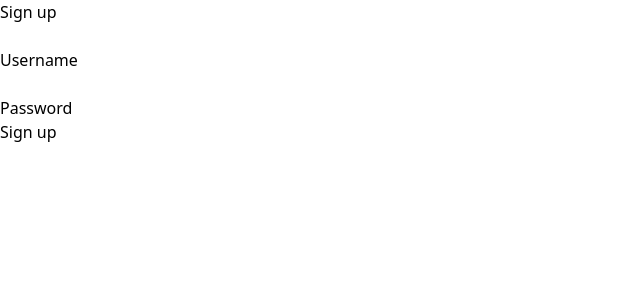
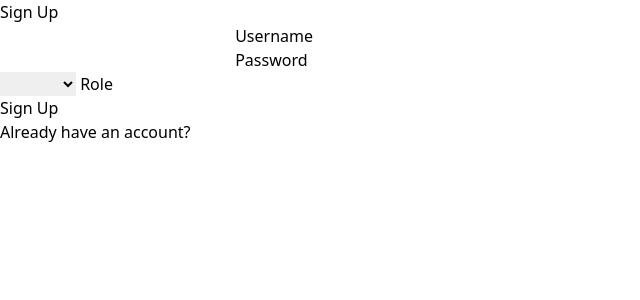
Before and after one commit to Mohamed-Abdelfattah/epfl-final-project, a Flask app: page /signup in a window 1280 px wide. Shown: the top 300 px of the page, without its empty margins (0-640 px from the left). Run offline with Flask 3, Linux system fonts and the light colour scheme; style sheets or scripts are compiled from the project's sources.

Commit message:
commit with daily updates

```diff
--- a/flask-server/main.py
+++ b/flask-server/main.py
@@ -1,9 +1,68 @@
-from flask import Flask,send_from_directory,render_template, request, redirect, url_for
+from flask import Flask,send_from_directory,render_template, request, redirect, url_for,session,jsonify
 import os
+from  hashlib import sha256
+from random import randint
 
 app = Flask(__name__, static_folder="../client/dist")
 
 
+if __name__ == "__main__":
+    app.run(debug=True)
+
+
+
+# Login Page
+@app.route('/login', methods=['GET', 'POST'])
+def login():
+    error = None
+    if request.method == 'POST':
+        # Handle login logic
+        user_name = request.form['username']
+        password = request.form['password']
+        user = validate_credentials(user_name, password)
+        # save the user id and role in the session if the user exists
+        if user['exists']:
+            session['user_id'] = user['id']
+            session['user_role'] = user['role']
+            # redirect to the Dashboard page
+            return redirect(url_for('/dashboard'))
+        else:
+            error = 'Failed to login, wrong credentials.'
+            # view function which is handles the route can return up to 3 values (tuple), first is the response body, second is the status code, third is the headers. Flask interprets the tuple without the need to create a Response object
+            return render_template('login.html', error=error), 401
+
+    # for GET requests
+    return render_template('login.html')
+
+# Signup Page
+@app.route('/signup', methods=['GET', 'POST'])
+def signup():
+    if request.method == 'POST':
+        # Handle signup logic
+        user_name = request.form['username']
+        password = request.form['password']
+        role = request.form['role']
+        id = randint(100000000,999999999)
+        file = open('users.txt','a')
+        hashed_pass = simple_sha_hash(password)
+        file.write(f'{user_name} {hashed_pass} {id} {role}\n')
+        file.close()
+        # save the user id and role in the session and redirect to the Dashboard page
+        session['user_id'] = id
+        session['user_role'] = role
+        return redirect(url_for('/dashboard'))
+    return render_template('signup.html')
+
+
+@app.route('/dashboard')
+def dashboard():
+    if "user_id" not in session:
+        return redirect(url_for('/login'))
+
+    return send_from_directory(app.static_folder, 'index.html')
+
+
+# handle all other routes
 @app.route('/', defaults={'path': ''})
 @app.route('/<path:path>')
 def serve(path):
@@ -12,24 +71,26 @@ def serve(path):
     else:
         return send_from_directory(app.static_folder, 'index.html')
 
-if __name__ == "__main__":
-    app.run(debug=True)
+
+
+def validate_credentials(name,password):
+    file = open('users.txt')
+    hashed_pass = simple_sha_hash(password)
+    for line in file:
+        [stored_username,stored_password,stored_id,stored_role] = line.split(' ')
+        if name == stored_username and hashed_pass == stored_password:
+            return{ 'exists': True,'id':stored_id, 'role': stored_role}
+    return {'exists': False, 'role': None,'id':None}
 
 
 
+def simple_hash(word):
+    '''this is a very simple hashing function, will be used simulate the auth flow'''
+    hash = 0
+    for char in word:
+        hash += ord(char)
+    return hash
 
-# Login Page
-@app.route('/login', methods=['GET', 'POST'])
-def login():
-    if request.method == 'POST':
-        # Handle login logic here
-        return redirect(url_for('serve'))
-    return render_template('login.html')
-
-# Signup Page
-@app.route('/signup', methods=['GET', 'POST'])
-def signup():
-    if request.method == 'POST':
-        # Handle signup logic here
-        return redirect(url_for('serve'))
-    return render_template('signup.html')
+def simple_sha_hash(word):
+    '''this is simple hashing function, uses SHA256 function, will be used to simulate the auth flow'''
+    return sha256(word.encode('utf-8')).hexdigest()
--- a/flask-server/templates/auth.html
+++ b/flask-server/templates/auth.html
@@ -8,6 +8,10 @@
       rel="stylesheet"
       href="{{url_for('static', filename='assets/auth.css' )}}"
     />
+    <script
+      src="{{url_for('static', filename='assets/auth.js' )}}"
+      defer
+    ></script>
   </head>
   <body>
     <main>
--- a/flask-server/templates/signup.html
+++ b/flask-server/templates/signup.html
@@ -4,23 +4,46 @@
 <!--  -->
 {% block body %}
 
-<h2>Sign up</h2>
+<div class="container">
+  <h2 class="title">Sign Up</h2>
 
-<form action="/signup" method="post">
-  <div class="input-container">
-    <input type="text" name="username" id="username" required />
-    <label class="label" for="username">
-      <div class="text">Username</div>
-    </label>
+  <form action="/signup" method="post">
+    <div class="floating-label-group">
+      <input
+        type="text"
+        id="username"
+        name="username"
+        placeholder=" "
+        required
+      />
+      <label for="username">Username</label>
+    </div>
+
+    <div class="floating-label-group">
+      <input
+        type="password"
+        id="password"
+        name="password"
+        placeholder=" "
+        required
+      />
+      <label for="password">Password</label>
+    </div>
+
+    <div class="floating-label-group">
+      <select id="role" name="role" required>
+        <option value="" disabled selected></option>
+        <option value="trainee">Trainee</option>
+        <option value="trainer">Trainer</option>
+      </select>
+      <label for="role">Role</label>
+    </div>
+
+    <button type="submit">Sign Up</button>
+  </form>
+
+  <div class="already">
+    <a href="/login">Already have an account?</a>
   </div>
-
-  <div class="input-container">
-    <input type="password" name="password" id="password" required />
-    <label class="label" for="password">
-      <div class="text">Password</div>
-    </label>
-  </div>
-
-  <button type="submit">Sign up</button>
-</form>
+</div>
 {% endblock %}
```
Also changed, not shown: flask-server/templates/login.html (+26 -23 lines), flask-server/users.txt (added).
